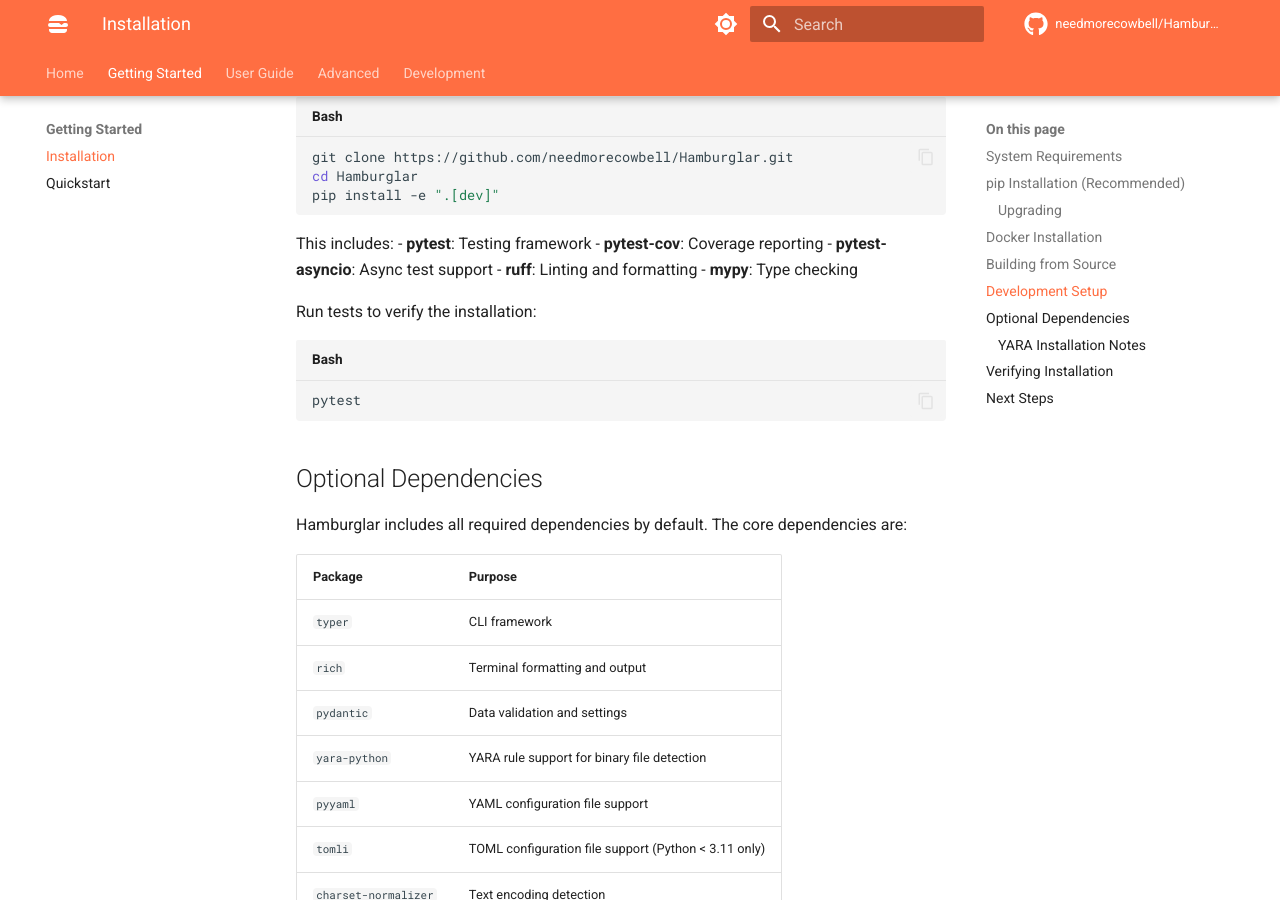
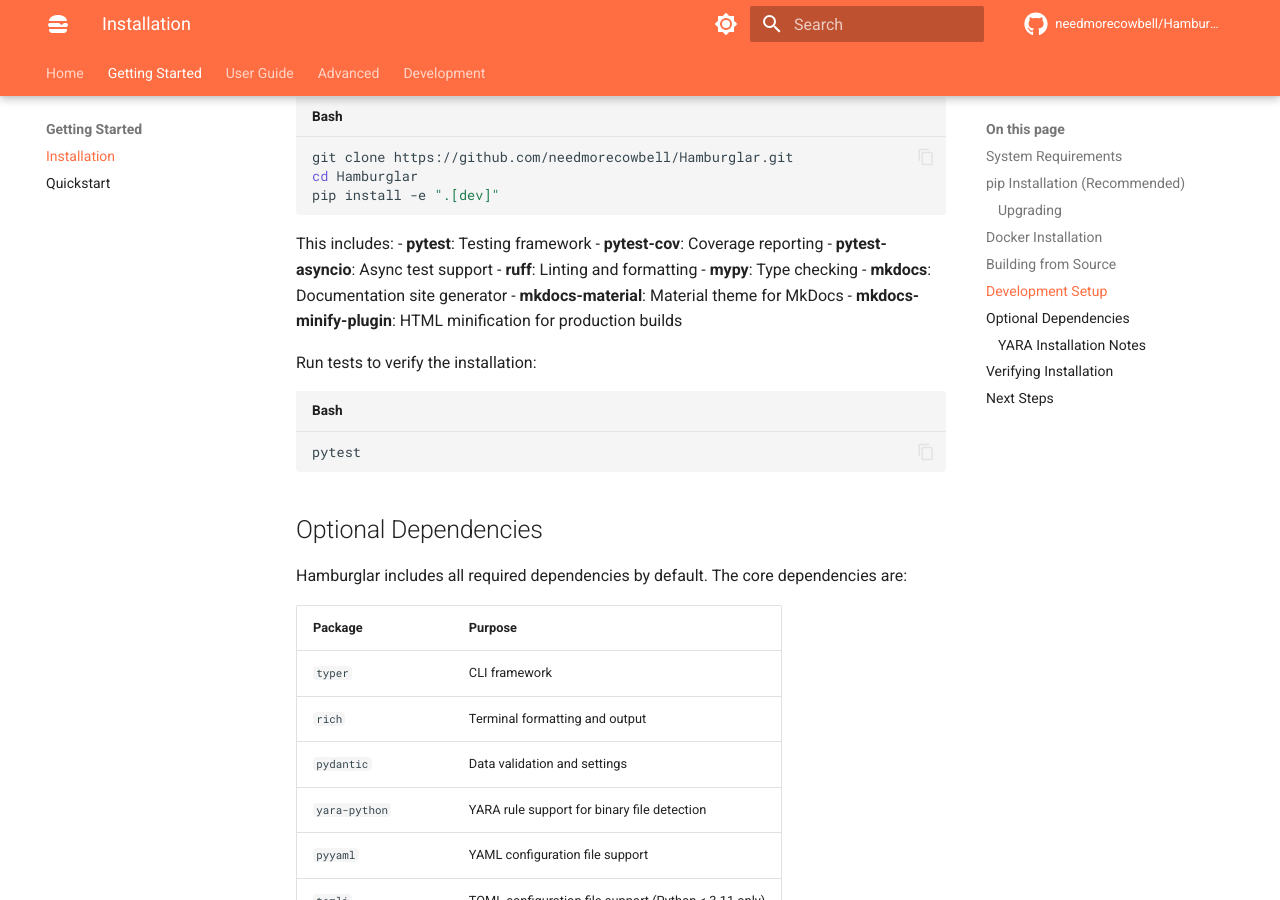
Before and after one commit to needmorecowbell/Hamburglar, an MkDocs documentation site: the page built from docs/installation.md, in a window 1280 px wide and 900 px high, scrolled down 1777 px. Built offline with MkDocs 1.6.1 and Material for MkDocs 9.7.7, drawn with Linux system fonts in a browser that asks for light colours; comment, search, counter and statistics services are not loaded; the version menu is left out.

Commit message:
MAESTRO: Add mkdocs and mkdocs-material to dev dependencies
Added mkdocs>=1.5.0, mkdocs-material>=9.4.0, and mkdocs-minify-plugin>=0.7.0
to the dev dependencies in pyproject.toml for building the documentation site.
Updated docs/installation.md to document the new development dependencies.

🤖 Generated with [Claude Code](https://claude.com/claude-code)

Co-Authored-By: Claude Opus 4.5 <noreply@anthropic.com>

```diff
--- a/docs/installation.md
+++ b/docs/installation.md
@@ -78,6 +78,9 @@ This includes:
 - **pytest-asyncio**: Async test support
 - **ruff**: Linting and formatting
 - **mypy**: Type checking
+- **mkdocs**: Documentation site generator
+- **mkdocs-material**: Material theme for MkDocs
+- **mkdocs-minify-plugin**: HTML minification for production builds
 
 Run tests to verify the installation:
 
--- a/pyproject.toml
+++ b/pyproject.toml
@@ -71,6 +71,9 @@ dev = [
     "pytest-asyncio>=0.21.0",
     "ruff>=0.1.0",
     "mypy>=1.0.0",
+    "mkdocs>=1.5.0",
+    "mkdocs-material>=9.4.0",
+    "mkdocs-minify-plugin>=0.7.0",
 ]
 
 [project.scripts]
```
Also changed, not shown: Auto Run Docs/Phase-09-Documentation-And-Polish.md (+4 -1 lines).
